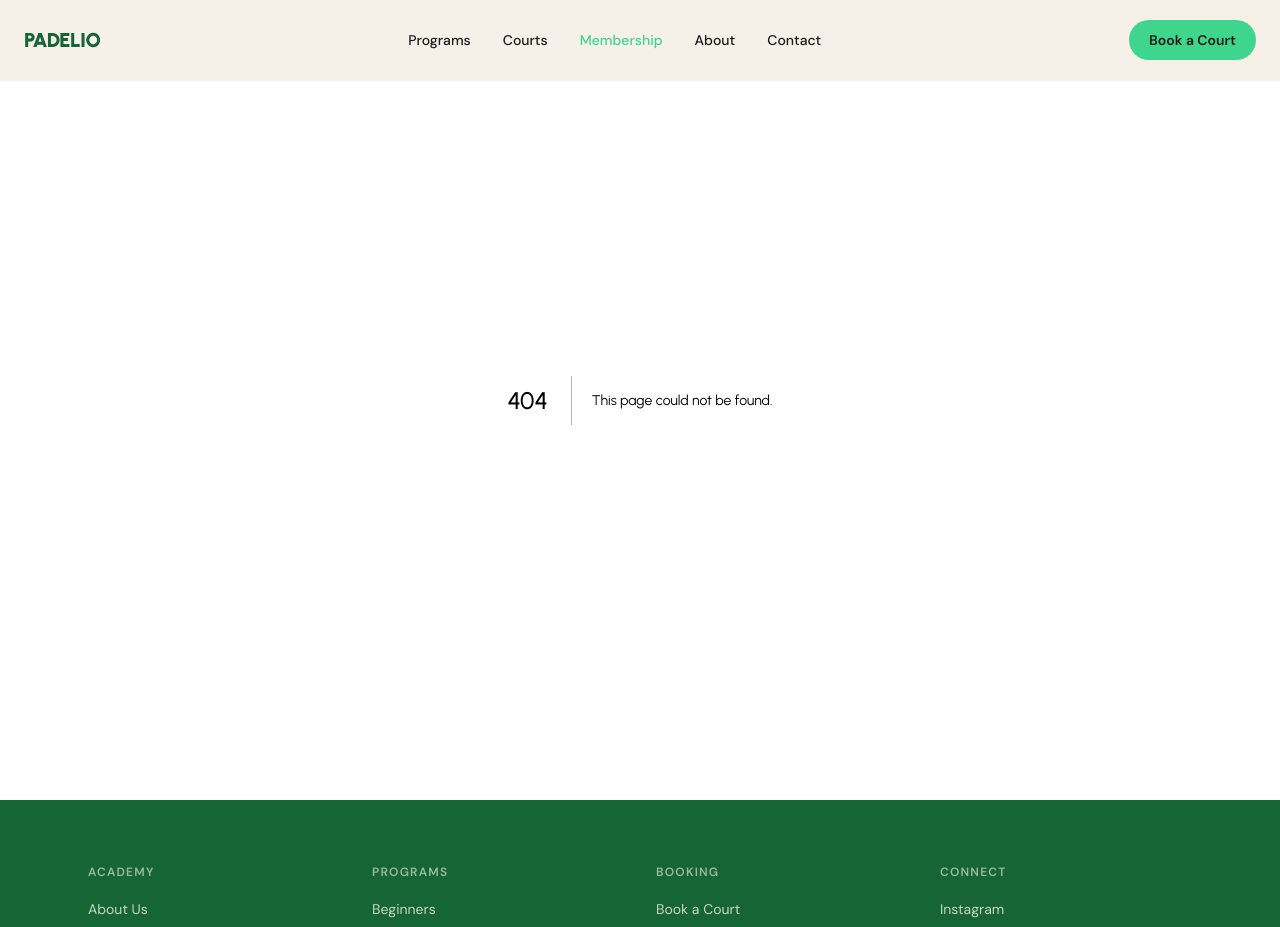
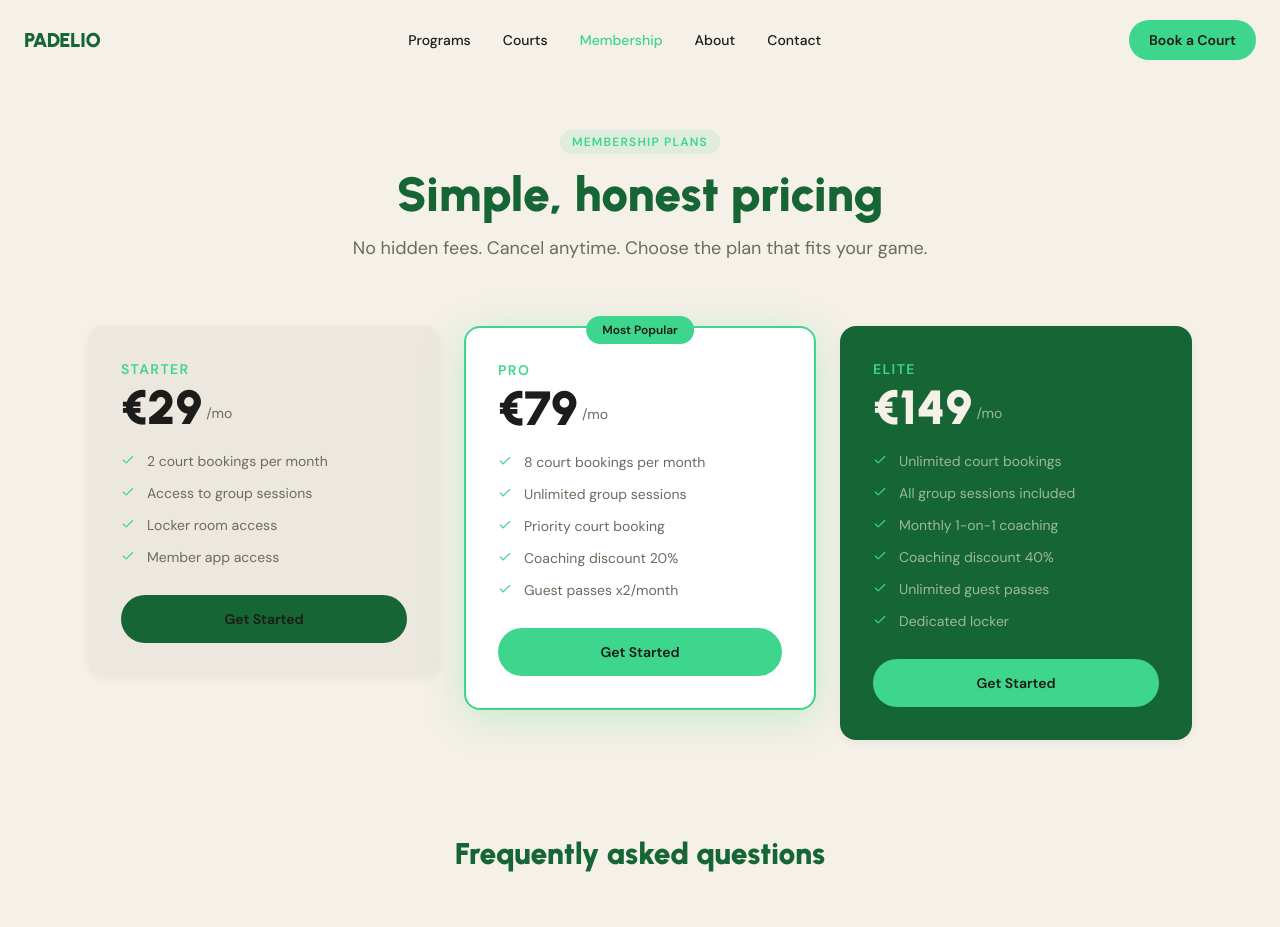
Before and after one commit to Sqwizx/padelio, a Next.js app: page /membership in a window 1280 px wide. Before the commit this address had no page. Shown: the top 927 px of the page. Built offline with nearby package versions, Linux system fonts and the light colour scheme.

Commit message:
feat: membership page with pricing cards, feature comparison and FAQ accordion

```diff
--- /dev/null
+++ b/app/membership/page.tsx
@@ -0,0 +1,84 @@
+'use client';
+import { useRef } from 'react';
+import { useGSAP } from '@gsap/react';
+import { gsap } from '../../lib/gsap';
+import { plans } from '../../lib/data';
+import { PricingCard } from '../../components/membership/pricing-card';
+import { FaqAccordion } from '../../components/membership/faq-accordion';
+
+export default function MembershipPage() {
+  const ref = useRef<HTMLDivElement>(null);
+
+  useGSAP(
+    () => {
+      const mm = gsap.matchMedia();
+      mm.add('(prefers-reduced-motion: no-preference)', () => {
+        gsap.fromTo(
+          ref.current!.querySelectorAll('.card-reveal'),
+          { y: 60, opacity: 0 },
+          {
+            y: 0,
+            opacity: 1,
+            stagger: 0.12,
+            duration: 0.7,
+            ease: 'power2.out',
+            scrollTrigger: {
+              trigger: ref.current,
+              start: 'top 85%',
+              once: true,
+            },
+          }
+        );
+      });
+    },
+    { scope: ref }
+  );
+
+  return (
+    <div className="pt-32 pb-24" style={{ background: 'var(--color-bg)' }}>
+      <div className="max-w-6xl mx-auto px-6">
+        {/* Header */}
+        <div className="text-center mb-16">
+          <span
+            className="text-xs font-semibold uppercase tracking-widest px-3 py-1 rounded-full mb-4 inline-block"
+            style={{ background: 'rgba(61,214,140,0.12)', color: '#3DD68C' }}
+          >
+            Membership Plans
+          </span>
+          <h1
+            className="text-5xl font-black mb-4"
+            style={{ fontFamily: 'var(--font-display)', color: '#166534' }}
+          >
+            Simple, honest pricing
+          </h1>
+          <p
+            className="text-lg max-w-xl mx-auto"
+            style={{ color: 'var(--color-muted)' }}
+          >
+            No hidden fees. Cancel anytime. Choose the plan that fits your game.
+          </p>
+        </div>
+
+        {/* Pricing Cards Grid */}
+        <div ref={ref} className="grid md:grid-cols-3 gap-6 mb-24">
+          {plans.map((p) => (
+            <div key={p.name} className="card-reveal">
+              <PricingCard plan={p} />
+            </div>
+          ))}
+        </div>
+
+        {/* FAQ Section */}
+        <div className="max-w-2xl mx-auto">
+          <h2
+            className="text-3xl font-black mb-8 text-center"
+            style={{ fontFamily: 'var(--font-display)', color: '#166534' }}
+          >
+            Frequently asked questions
+          </h2>
+          <FaqAccordion />
+        </div>
+      </div>
+    </div>
+  );
+}
--- /dev/null
+++ b/components/membership/faq-accordion.tsx
@@ -0,0 +1,64 @@
+'use client';
+import { useState } from 'react';
+import { ChevronDown } from 'lucide-react';
+
+const faqs = [
+  {
+    q: 'Can I cancel my membership anytime?',
+    a: 'Yes. You can cancel with 30 days notice. No lock-in contracts.',
+  },
+  {
+    q: 'Are court bookings transferable?',
+    a: 'Unused bookings roll over for up to 2 months on Pro and Elite plans.',
+  },
+  {
+    q: 'Do you offer family memberships?',
+    a: 'Yes — contact us for custom family bundles with significant discounts.',
+  },
+  {
+    q: 'Can I bring guests without being a member?',
+    a: 'Non-members can book courts at a day rate of €25/hour. Members get guest passes included.',
+  },
+  {
+    q: 'What happens if I want to upgrade my plan?',
+    a: 'Upgrades are prorated and take effect immediately. Downgrades take effect on the next billing cycle.',
+  },
+];
+
+export function FaqAccordion() {
+  const [open, setOpen] = useState<number | null>(null);
+
+  return (
+    <div
+      className="flex flex-col divide-y"
+      style={{ borderColor: 'var(--color-border)' }}
+    >
+      {faqs.map((faq, i) => (
+        <div key={i} className="py-5">
+          <button
+            className="w-full flex items-center justify-between text-left gap-4"
+            onClick={() => setOpen(open === i ? null : i)}
+          >
+            <span className="font-semibold text-sm md:text-base">{faq.q}</span>
+            <ChevronDown
+              size={18}
+              className="flex-shrink-0 transition-transform duration-300"
+              style={{
+                transform: open === i ? 'rotate(180deg)' : 'none',
+                color: '#3DD68C',
+              }}
+            />
+          </button>
+          {open === i && (
+            <p
+              className="mt-3 text-sm leading-relaxed"
+              style={{ color: 'var(--color-muted)' }}
+            >
+              {faq.a}
+            </p>
+          )}
+        </div>
+      ))}
+    </div>
+  );
+}
--- /dev/null
+++ b/components/membership/pricing-card.tsx
@@ -0,0 +1,74 @@
+import Link from 'next/link';
+import { Check } from 'lucide-react';
+import type { Plan } from '../../lib/types';
+
+export function PricingCard({ plan }: { plan: Plan }) {
+  const bg = plan.dark ? '#166534' : plan.accent ? 'white' : 'var(--color-surface)';
+  const textColor = plan.dark ? '#F5F0E8' : 'var(--color-text)';
+  const mutedColor = plan.dark ? 'rgba(245,240,232,0.6)' : 'var(--color-muted)';
+
+  return (
+    <div
+      className="relative rounded-2xl p-8 flex flex-col gap-5 transition-all duration-300 hover:-translate-y-1"
+      style={{
+        background: bg,
+        boxShadow: plan.accent ? '0 8px 40px rgba(61,214,140,0.25)' : 'var(--shadow-soft)',
+        border: plan.accent ? '2px solid #3DD68C' : '1px solid transparent',
+        color: textColor,
+      }}
+    >
+      {plan.accent && (
+        <span
+          className="absolute -top-3 left-1/2 -translate-x-1/2 text-xs font-bold px-4 py-1.5 rounded-full"
+          style={{ background: '#3DD68C', color: '#1C1C1A' }}
+        >
+          Most Popular
+        </span>
+      )}
+
+      <div>
+        <p
+          className="text-sm font-semibold uppercase tracking-widest mb-1"
+          style={{ color: '#3DD68C' }}
+        >
+          {plan.name}
+        </p>
+        <div className="flex items-end gap-1">
+          <span
+            className="text-5xl font-black"
+            style={{ fontFamily: 'var(--font-display)' }}
+          >
+            {plan.price}
+          </span>
+          <span className="text-sm mb-2" style={{ color: mutedColor }}>
+            {plan.period}
+          </span>
+        </div>
+      </div>
+
+      <ul className="flex flex-col gap-3 flex-1">
+        {plan.features.map((f) => (
+          <li key={f} className="flex items-start gap-3 text-sm">
+            <Check
+              size={14}
+              className="mt-0.5 flex-shrink-0"
+              style={{ color: '#3DD68C' }}
+            />
+            <span style={{ color: mutedColor }}>{f}</span>
+          </li>
+        ))}
+      </ul>
+
+      <Link
+        href={`/contact?plan=${plan.name.toLowerCase()}`}
+        className="mt-2 w-full py-3.5 rounded-full font-semibold text-sm text-center transition-all hover:scale-105 inline-block"
+        style={{
+          background: plan.dark || plan.accent ? '#3DD68C' : '#166534',
+          color: '#1C1C1A',
+        }}
+      >
+        {plan.cta}
+      </Link>
+    </div>
+  );
+}
```
